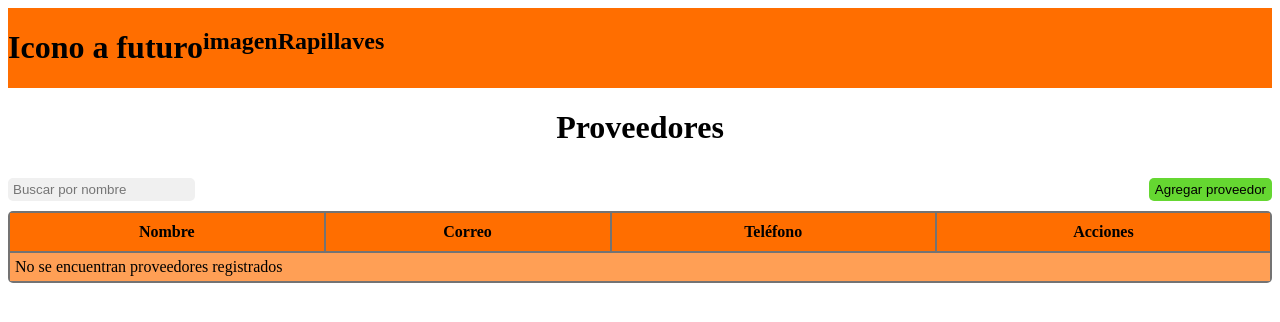
After one commit to AkionAG7/Rapillaves, a Django app: page /rapillaves/proveedores/ in a window 1280 px wide. The commit adds this page. Shown: the top 322 px of the page. Run offline with Django 5.2, Linux system fonts and the light colour scheme; data that the repository does not hold is empty.

Commit message:
Feat: Vista de proveedores

```diff
--- a/my_project/rapillaves/static/css/style.css
+++ b/my_project/rapillaves/static/css/style.css
@@ -32,10 +32,12 @@ table{
 
 th{
     background-color: #FF6E00;
+    padding: 10px;
 }
 
 td{
     background-color: #FF9F55;
+    padding: 5px;
 }
 
 .inventory_options{
--- /dev/null
+++ b/my_project/rapillaves/templates/inventory/proveedor.html
@@ -0,0 +1,41 @@
+{% extends "base.html" %}
+{% block content %}
+    <div class="container">
+        <h1>Proveedores</h1>
+
+        <div class="inventory_options">
+            <input class="filtro_nombre" type="text" placeholder="Buscar por nombre">
+            <button class="btn_add">Agregar proveedor</button>
+        </div>
+        <table>
+            <thead>
+                <tr>
+                    <th>Nombre</th>
+                    <th>Correo</th>
+                    <th>Teléfono</th>
+                    <th>Acciones</th>
+                </tr>
+            </thead>
+            <tbody>
+                {% for proveedor in proveedores %}
+                <tr>
+                    <td>{{proveedor.name}}</td>
+                    <td>{{proveedor.email}}</td>
+                    <td>{{proveedor.number_phone}}</td>
+                    <td>
+                        <div class="btn_actions">
+                            <button>Ver</button>
+                            <button>Editar</button>
+                            <button>Eliminar</button>
+                        </div>
+                    </td>
+                </tr>
+                {% empty %}
+                <tr>
+                    <td colspan="4">No se encuentran proveedores registrados</td>
+                </tr>
+                {% endfor %}
+            </tbody>
+        </table>
+    </div>
+{% endblock %}
--- a/my_project/rapillaves/urls.py
+++ b/my_project/rapillaves/urls.py
@@ -1,6 +1,7 @@
 from django.urls import path
-from .views import show_inventory
+from .views import show_inventory, show_proveedores
 
 urlpatterns = [
-    path('inventario/', show_inventory, name='inventario')
+    path('inventario/', show_inventory, name='inventario'),
+    path('proveedores/', show_proveedores, name='proveedores')
 ]
--- a/my_project/rapillaves/views.py
+++ b/my_project/rapillaves/views.py
@@ -1,7 +1,12 @@
 from django.shortcuts import render
-from .models import Product
+from .models import Product, Proveedor
 
 def show_inventory(request):
     productos = Product.objects.all()
     context = {"productos" : productos}
     return render(request ,'inventory/inventory.html', context)
+
+def show_proveedores(request):
+    proveedores = Proveedor.objects.all()
+    context = {"proveedores": proveedores}
+    return render(request, "inventory/proveedor.html", context)
```
